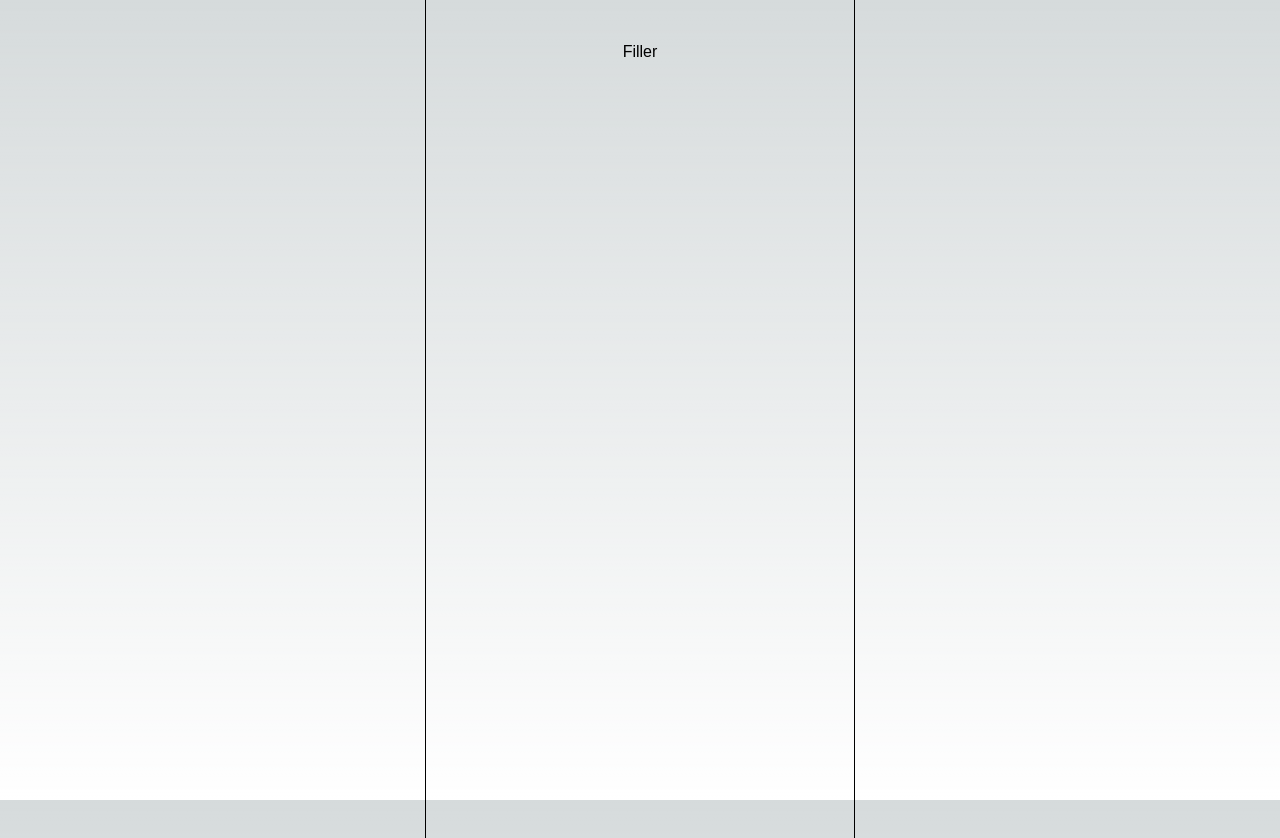
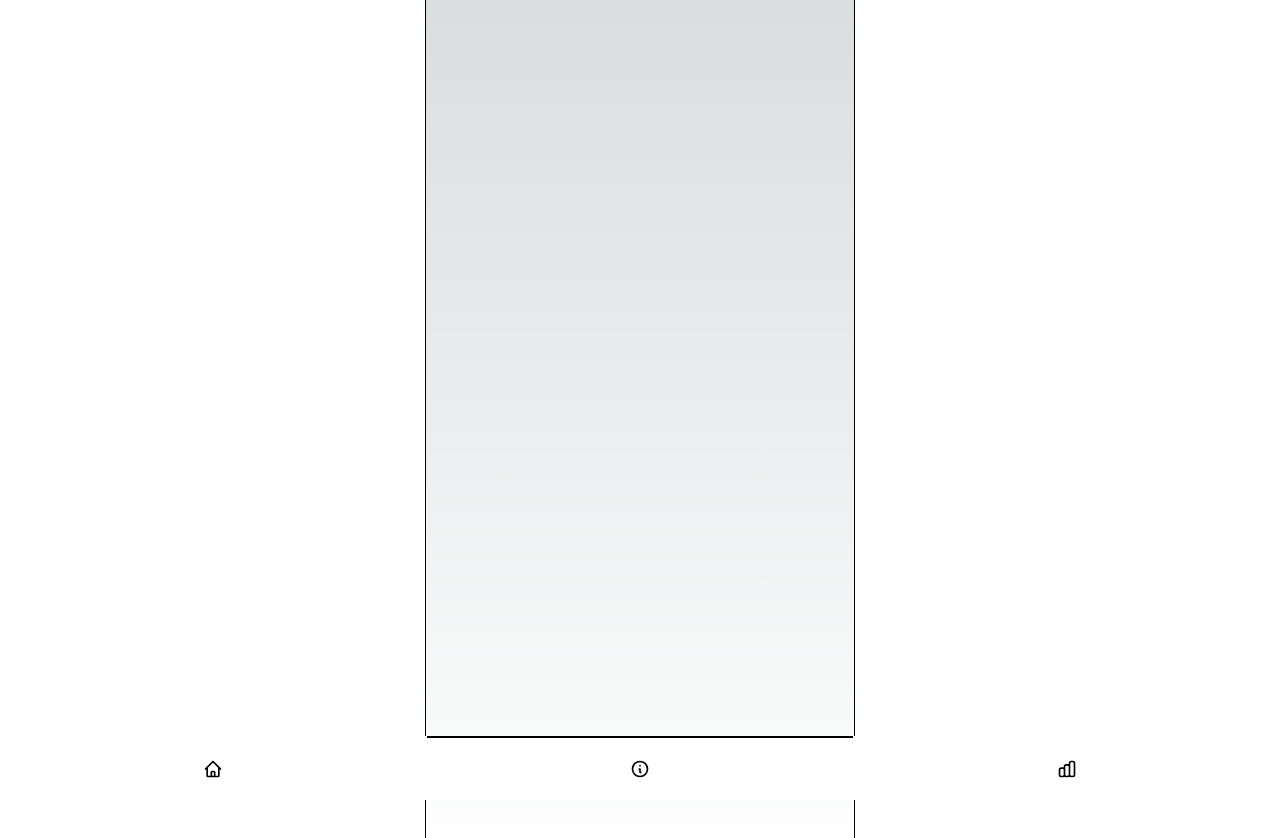
Before and after one commit to jacksonwanggg/Flagship-hackathon-group-7, a Next.js app in the folder client/: page / in a window 1280 px wide. Shown: the top 838 px of the page. Built offline with nearby package versions, Linux system fonts and the light colour scheme.

Commit message:
implemented initial navbar

```diff
--- a/client/package.json
+++ b/client/package.json
@@ -18,6 +18,7 @@
     "@types/node": "^20",
     "@types/react": "^18",
     "@types/react-dom": "^18",
+    "daisyui": "^4.12.10",
     "eslint": "^8",
     "eslint-config-next": "14.2.4",
     "postcss": "^8",
--- a/client/src/app/page.tsx
+++ b/client/src/app/page.tsx
@@ -1,9 +1,10 @@
 import Image from "next/image";
+import Navbar from "@/components/Navbar";
 
 export default function Home() {
 	return (
 		<main className="flex min-h-screen flex-col items-center justify-between p-10">
-			Filler
+			<Navbar></Navbar>
 		</main>
 	);
 }
--- /dev/null
+++ b/client/src/components/Navbar.tsx
@@ -0,0 +1,56 @@
+import React from "react";
+import Link from "next/link";
+
+export default function Navbar() {
+	return (
+		<div className="btm-nav">
+			<Link href="">
+				<button>
+					<svg
+						xmlns="http://www.w3.org/2000/svg"
+						className="h-5 w-5"
+						fill="none"
+						viewBox="0 0 24 24"
+						stroke="currentColor">
+						<path
+							strokeLinecap="round"
+							strokeLinejoin="round"
+							strokeWidth="2"
+							d="M3 12l2-2m0 0l7-7 7 7M5 10v10a1 1 0 001 1h3m10-11l2 2m-2-2v10a1 1 0 01-1 1h-3m-6 0a1 1 0 001-1v-4a1 1 0 011-1h2a1 1 0 011 1v4a1 1 0 001 1m-6 0h6"
+						/>
+					</svg>
+				</button>
+			</Link>
+			<button className="active">
+				<svg
+					xmlns="http://www.w3.org/2000/svg"
+					className="h-5 w-5"
+					fill="none"
+					viewBox="0 0 24 24"
+					stroke="currentColor">
+					<path
+						strokeLinecap="round"
+						strokeLinejoin="round"
+						strokeWidth="2"
+						d="M13 16h-1v-4h-1m1-4h.01M21 12a9 9 0 11-18 0 9 9 0 0118 0z"
+					/>
+				</svg>
+			</button>
+			<button>
+				<svg
+					xmlns="http://www.w3.org/2000/svg"
+					className="h-5 w-5"
+					fill="none"
+					viewBox="0 0 24 24"
+					stroke="currentColor">
+					<path
+						strokeLinecap="round"
+						strokeLinejoin="round"
+						strokeWidth="2"
+						d="M9 19v-6a2 2 0 00-2-2H5a2 2 0 00-2 2v6a2 2 0 002 2h2a2 2 0 002-2zm0 0V9a2 2 0 012-2h2a2 2 0 012 2v10m-6 0a2 2 0 002 2h2a2 2 0 002-2m0 0V5a2 2 0 012-2h2a2 2 0 012 2v14a2 2 0 01-2 2h-2a2 2 0 01-2-2z"
+					/>
+				</svg>
+			</button>
+		</div>
+	);
+}
--- a/client/tailwind.config.ts
+++ b/client/tailwind.config.ts
@@ -15,6 +15,6 @@ const config: Config = {
 			},
 		},
 	},
-  plugins: [],
+	plugins: [require("daisyui")],
 };
 export default config;
```
Also changed, not shown: client/src/pages/index.tsx (deleted, +0 -21 lines), 1 other file (tests, documents, lock files or other folders). Lines whose indentation alone changed are shown as unchanged.
